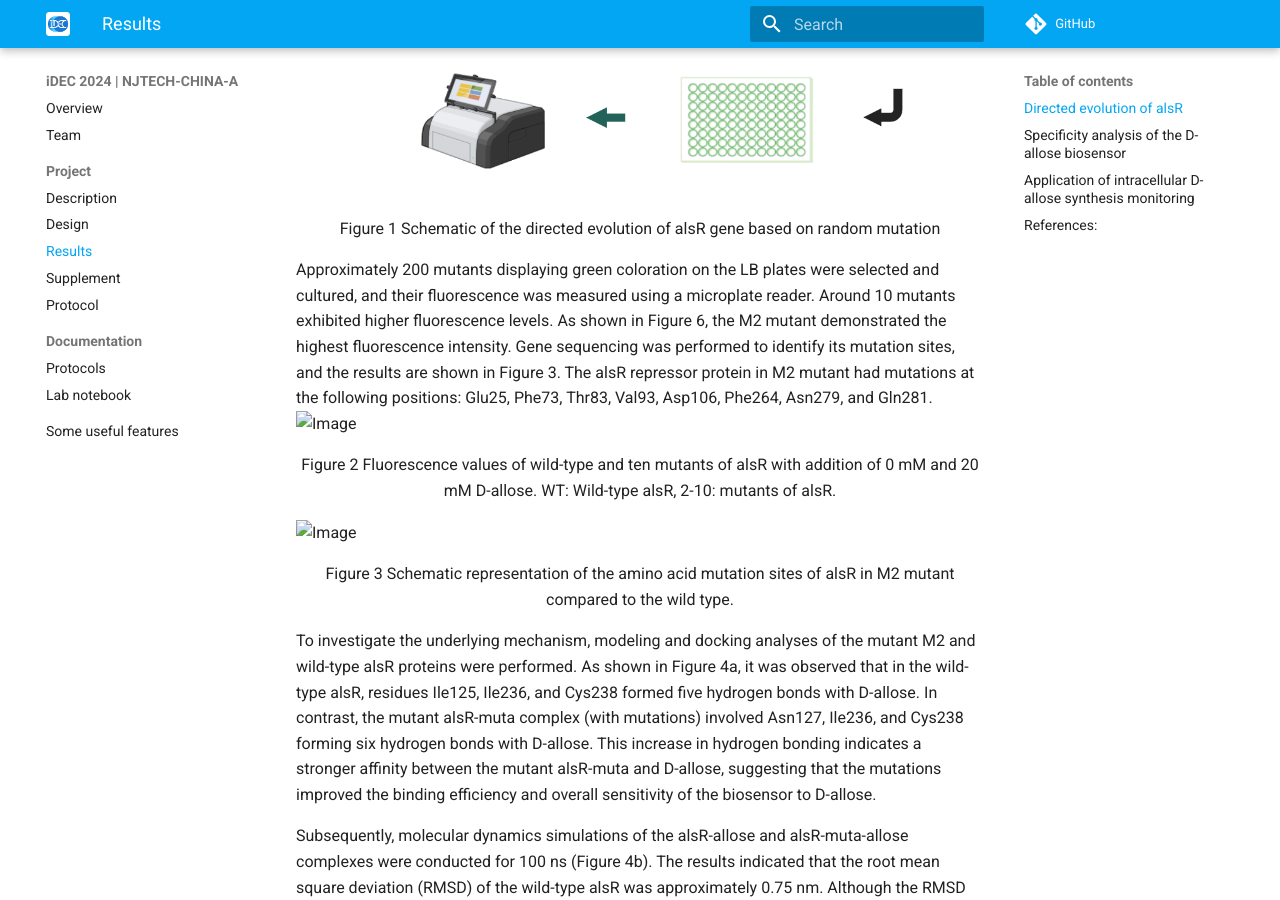
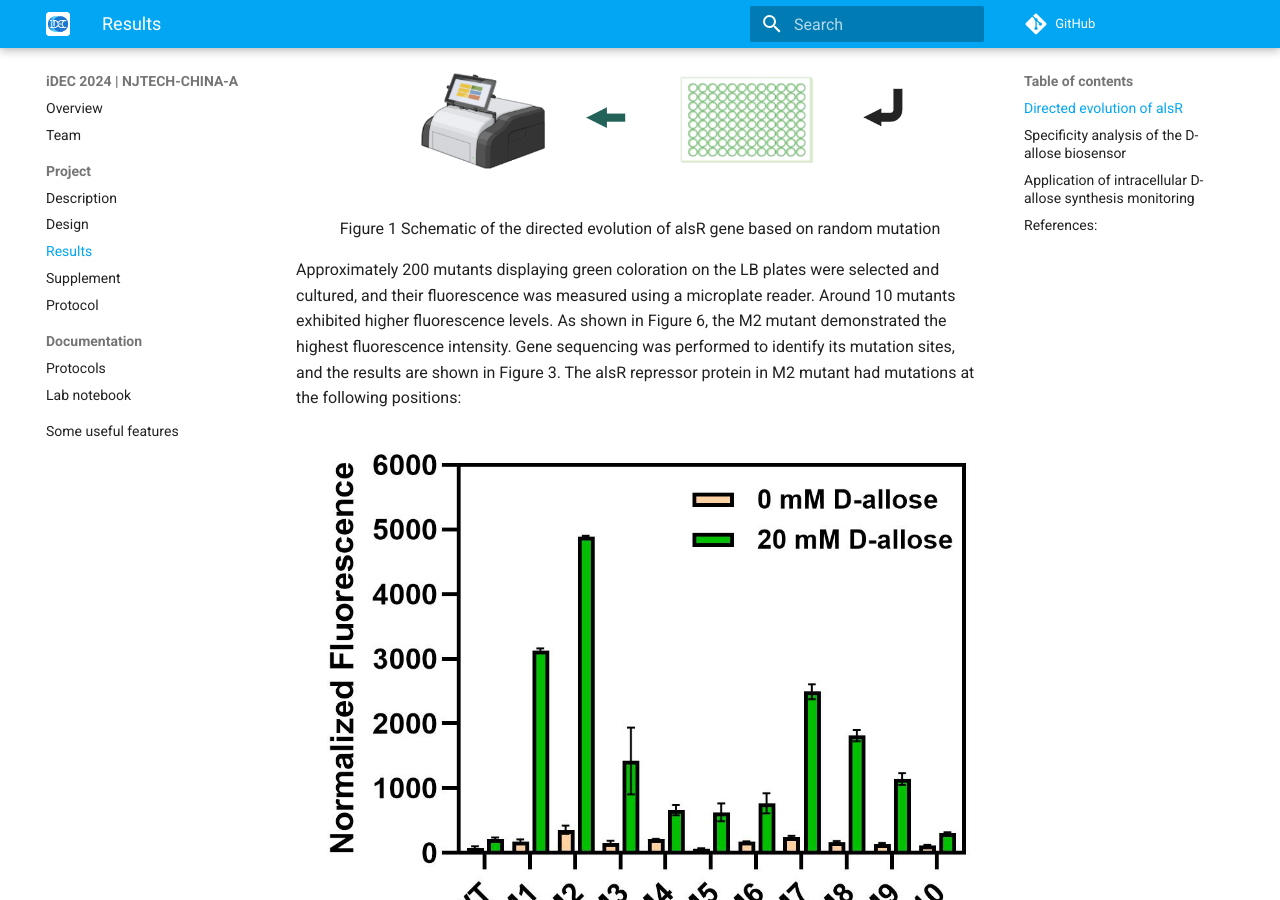
Before and after one commit to idec-teams/2024_NJTECH-CHINA-A, an MkDocs documentation site: the page built from docs/project/results.md, in a window 1280 px wide and 900 px high, scrolled down 427 px. Built offline with MkDocs 1.6.1 and Material for MkDocs 9.7.7, drawn with Linux system fonts in a browser that asks for light colours; comment, search, counter and statistics services are not loaded; some of the changed lines change nothing that is shown.

Commit message:
Update results.md

```diff
--- a/docs/project/results.md
+++ b/docs/project/results.md
@@ -5,11 +5,10 @@
   ![Image](resultsimg/r1.png)
   <center>Figure 1 Schematic of the directed evolution of alsR gene based on random mutation</center>
 
-  Approximately 200 mutants displaying green coloration on the LB plates were selected and cultured, and their fluorescence was measured using a microplate reader. Around 10 mutants exhibited higher fluorescence levels. As shown in Figure 6, the M2 mutant demonstrated the highest fluorescence intensity. Gene sequencing was performed to identify its mutation sites, and the results are shown in Figure 3. The alsR repressor protein in M2 mutant had mutations at the following positions: Glu25, Phe73, Thr83, Val93, Asp106, Phe264, Asn279, and Gln281.
-  ![Image](img/r2.png)
+  Approximately 200 mutants displaying green coloration on the LB plates were selected and cultured, and their fluorescence was measured using a microplate reader. Around 10 mutants exhibited higher fluorescence levels. As shown in Figure 6, the M2 mutant demonstrated the highest fluorescence intensity. Gene sequencing was performed to identify its mutation sites, and the results are shown in Figure 3. The alsR repressor protein in M2 mutant had mutations at the following positions:   ![Image](resultsimg/r2.png)
   <center>Figure 2 Fluorescence values of wild-type and ten mutants of alsR with addition of 0 mM and 20 mM D-allose. WT: Wild-type alsR, 2-10: mutants of alsR.</center>
 
-  ![Image](img/r3.png)
+  ![Image](resultsimg/r3.png)
   <center>Figure 3 Schematic representation of the amino acid mutation sites of alsR in M2 mutant compared to the wild type.</center>
 
   To investigate the underlying mechanism, modeling and docking analyses of the mutant M2 and wild-type alsR proteins were performed. As shown in Figure 4a, it was observed that in the wild-type alsR, residues Ile125, Ile236, and Cys238 formed five hydrogen bonds with D-allose. In contrast, the mutant alsR-muta complex (with mutations) involved Asn127, Ile236, and Cys238 forming six hydrogen bonds with D-allose. This increase in hydrogen bonding indicates a stronger affinity between the mutant alsR-muta and D-allose, suggesting that the mutations improved the binding efficiency and overall sensitivity of the biosensor to D-allose.
@@ -19,7 +18,7 @@
   During the 100 ns simulation, the binding interactions of alsR-allose and alsR-muta-allose were observed. It was found that both alsR and D-allose maintained a stable binding conformation throughout the simulation period, with no significant change in the spatial position of D-allose in the wild-type complex. In contrast, for alsR-muta, between 60-70 ns, the affinity between D-allose and alsR-muta decreased, leading to the exclusion of allose from the binding site of alsR-muta. This observation suggests that the structural stability of the mutant may have been compromised, impacting its ability to retain D-allose.
 
   In summary, the enhanced induction observed in the mutant alsR can be attributed to two key phases: initially, there is an increase in affinity between alsR-muta and D-allose, resulting in a stable conformation. However, in the later stage, this affinity decreases abruptly, leading to the "squeezed out" of D-allose from the binding site. This allows the D-allose released from alsR-muta to be available for subsequent rounds of induction, thereby increasing induction efficiency. Consequently, high induction efficiency can be achieved even at lower concentrations of D-allose.
-  ![Image](img/r4.png)
+  ![Image](resultsimg/r4.png)
   <center>Figure 4 (a) The molecular docking of alsR and alsR-muta with D-allose. (b) the 100 ns molecular dynamics simulations of alsR and alsR-muta at 300 K. The spatial position of D-allose within alsR (c) and alsR-muta (d) at different time points during the 100 ns simulation.</center>
 
 ##Specificity analysis of the D-allose biosensor
@@ -27,13 +26,13 @@
 
   To assess the specificity of the biosensor, we investigated the effects of different concentrations of glucose, fructose, and D-allulose on the fluorescence intensity of the biosensor. The results, shown in Figure 5, indicated that the fluorescence changes were minimal at varying concentrations of glucose, fructose, and D-allulose. As for D-allose, the fluorescence intensity exhibited a dose-dependent effect with increasing D-allose concentration (0-20 mM). This suggests that the constructed biosensor exhibits good specificity for D-allose.
 
-  ![Image](img/r5.png)
+  ![Image](resultsimg/r5.png)
   <center>Figure 5 Effect of different concentrations of D-allulose, D-allose, glucose and fructose on the fluorescence intensity of the biosensor</center>
 
 ##Application of intracellular D-allose synthesis monitoring
   To evaluate the practical application of the biosensor, we selected the intracellular reaction catalyzed by ribose 5-phosphate isomerase (RpiB) for the synthesis of D-allose from allulose as a case study. We constructed an RpiB-expressing strain, E. coli BL21(DE3)/pET28a-rpiB, and introduced the mutated biosensor plasmid pCDFDuet-1-alsR*-P-sfGFP. By adding different concentrations of allulose, we assessed the fluorescence response of the biosensor. As shown in Figure 6, the fluorescence signal readings intensified with increasing concentrations of D-allulose (0-250 mM) in strains containing the biosensor, demonstrating its potential as a high-throughput selection tool for the directed evolution of enzymes associated with D-allose synthesis.
 
-  ![Image](img/r6.png)
+  ![Image](resultsimg/r6.png)
   <center>Figure 6 Effect of different concentrations of D-allulose to the sensitivity on the fluorescence intensity of the biosensor in vivo.</center>
 
 ##References:
```
